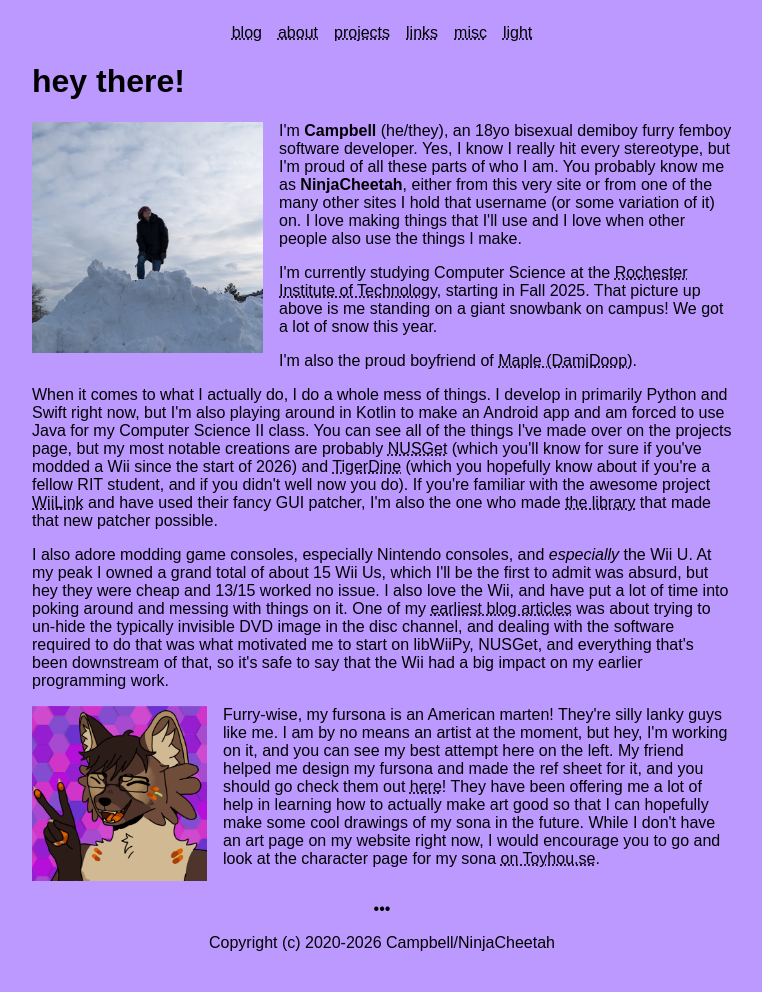
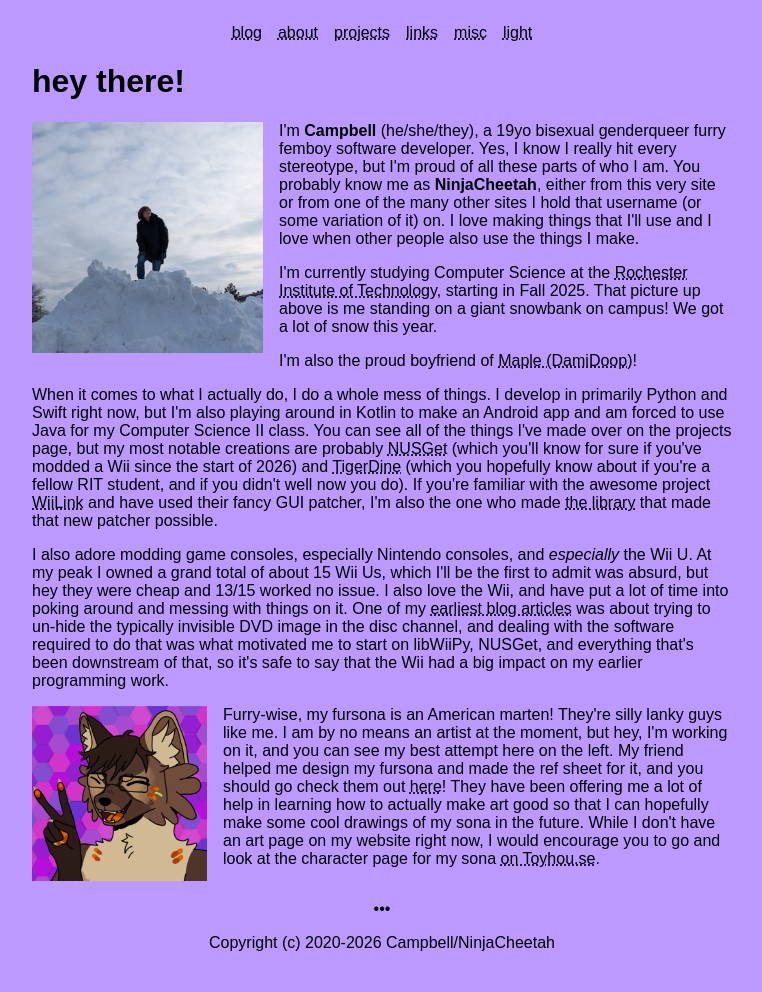
Before and after one commit to NinjaCheetah/ninjacheetah.github.io, a Jekyll site: the page built from about.html, in a window 1280 px wide. Shown: the whole page, without its empty margins (258-1020 px from the left). Built offline with Jekyll 4.4.1, drawn with Linux system fonts in a browser that asks for light colours; some web fonts are replaced.

Commit message:
Minor about.html updates

```diff
--- a/about.html
+++ b/about.html
@@ -8,7 +8,7 @@ permalink: /about/
 <h1>hey there!</h1>
 <img src="/assets/image/me.jpg" class="wrap-image" style="max-width: 33%;">
 <p>
-    I'm <strong>Campbell</strong> (he/they), an 18yo bisexual demiboy furry femboy software developer. Yes, I know I really hit
+    I'm <strong>Campbell</strong> (he/she/they), a 19yo bisexual genderqueer furry femboy software developer. Yes, I know I really hit
     every stereotype, but I'm proud of all these parts of who I am. You probably know me as <strong>NinjaCheetah</strong>, either
     from this very site or from one of the many other sites I hold that username (or some variation of it) on. I love making
     things that I'll use and I love when other people also use the things I make.
@@ -19,7 +19,7 @@ permalink: /about/
     this year.
 </p>
 <p>
-    I'm also the proud boyfriend of <a href="https://damidoop.xyz">Maple (DamiDoop)</a>.
+    I'm also the proud boyfriend of <a href="https://damidoop.xyz">Maple (DamiDoop)</a>!
 </p>
 <p>
     When it comes to what I actually do, I do a whole mess of things. I develop in primarily Python and Swift right now, but I'm
```
Also changed, not shown: assets/css/style.css (indentation only).
